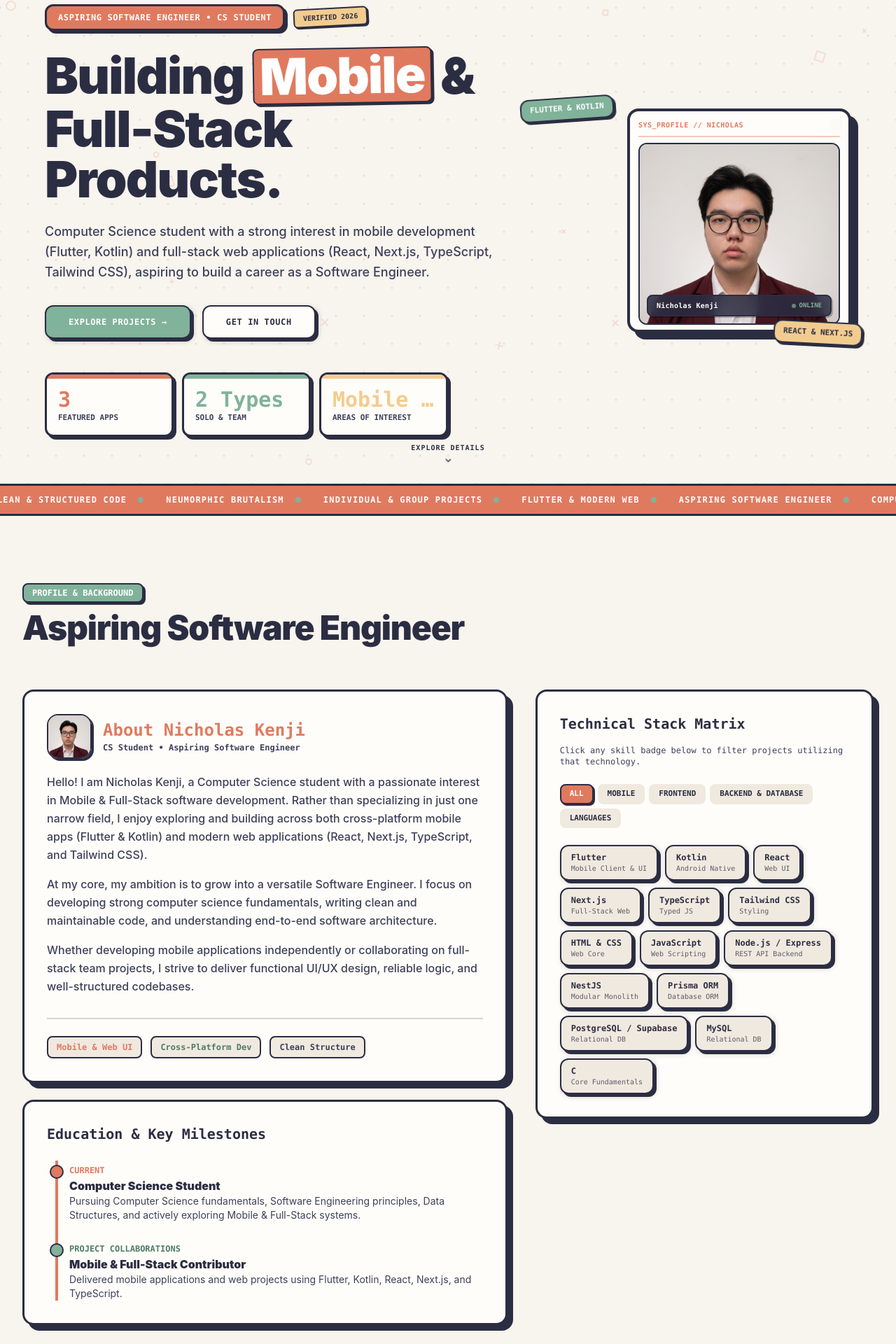
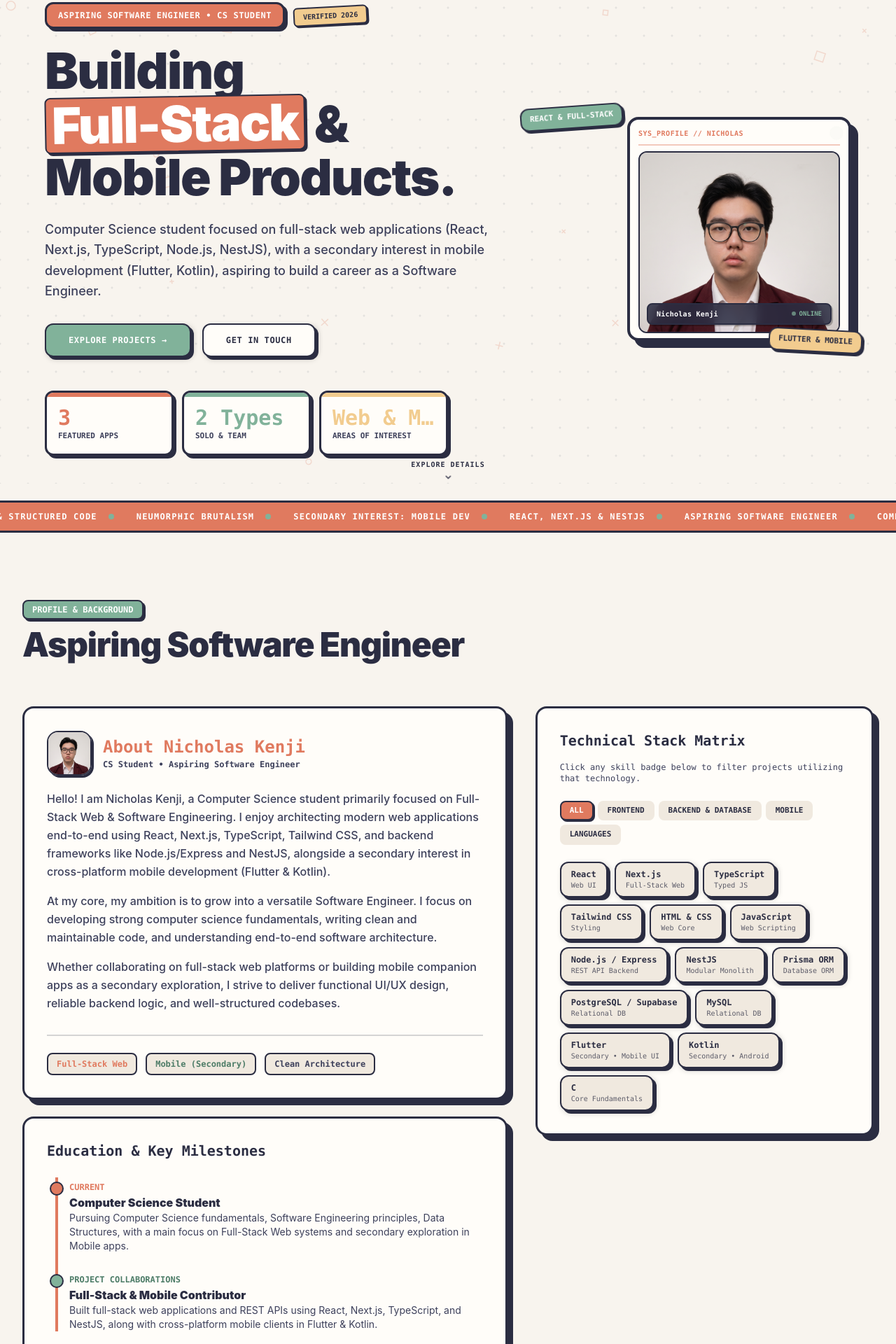
Before and after one commit to N11ch/PortoWeb, a React (Vite) app: page / in a window 1280 px wide. Shown: the part 109-2029 px from the top of the page at 70% size. Built offline with nearby package versions, Linux system fonts and the light colour scheme.

Commit message:
feat: position Full-Stack Web as primary focus and Mobile as secondary interest

```diff
--- a/src/components/About.jsx
+++ b/src/components/About.jsx
@@ -4,7 +4,7 @@ import ScrollReveal from './ScrollReveal';
 import profilePic from '../assets/PP_Kacamata.jpg';
 
 export default function About({ isDarkMode, onSelectSkillFilter, selectedSkill }) {
-  const categories = ["All", "Mobile", "Frontend", "Backend & Database", "Languages"];
+  const categories = ["All", "Frontend", "Backend & Database", "Mobile", "Languages"];
   const [activeCategory, setActiveCategory] = React.useState("All");
 
   const filteredSkills = activeCategory === "All"
@@ -69,13 +69,13 @@ export default function About({ isDarkMode, onSelectSkillFilter, selectedSkill }
                 isDarkMode ? 'text-slate-300' : 'text-[#3d405b]'
               }`}>
                 <p>
-                  Hello! I am Nicholas Kenji, a Computer Science student with a passionate interest in Mobile &amp; Full-Stack software development. Rather than specializing in just one narrow field, I enjoy exploring and building across both cross-platform mobile apps (Flutter &amp; Kotlin) and modern web applications (React, Next.js, TypeScript, and Tailwind CSS).
+                  Hello! I am Nicholas Kenji, a Computer Science student primarily focused on Full-Stack Web &amp; Software Engineering. I enjoy architecting modern web applications end-to-end using React, Next.js, TypeScript, Tailwind CSS, and backend frameworks like Node.js/Express and NestJS, alongside a secondary interest in cross-platform mobile development (Flutter &amp; Kotlin).
                 </p>
                 <p>
                   At my core, my ambition is to grow into a versatile Software Engineer. I focus on developing strong computer science fundamentals, writing clean and maintainable code, and understanding end-to-end software architecture.
                 </p>
                 <p>
-                  Whether developing mobile applications independently or collaborating on full-stack team projects, I strive to deliver functional UI/UX design, reliable logic, and well-structured codebases.
+                  Whether collaborating on full-stack web platforms or building mobile companion apps as a secondary exploration, I strive to deliver functional UI/UX design, reliable backend logic, and well-structured codebases.
                 </p>
               </div>
 
@@ -84,17 +84,17 @@ export default function About({ isDarkMode, onSelectSkillFilter, selectedSkill }
                 <span className={`px-3 py-1.5 rounded-lg border-2 font-mono text-xs font-bold ${
                   isDarkMode ? 'bg-[#232630] border-[#3d4254] text-[#f2cc8f]' : 'bg-[#f0e9df] border-[#2b2d42] text-[#e07a5f]'
                 }`}>
-                  Mobile &amp; Web UI
+                  Full-Stack Web
                 </span>
                 <span className={`px-3 py-1.5 rounded-lg border-2 font-mono text-xs font-bold ${
                   isDarkMode ? 'bg-[#232630] border-[#3d4254] text-[#81b29a]' : 'bg-[#f0e9df] border-[#2b2d42] text-[#4d7c67]'
                 }`}>
-                  Cross-Platform Dev
+                  Mobile (Secondary)
                 </span>
                 <span className={`px-3 py-1.5 rounded-lg border-2 font-mono text-xs font-bold ${
                   isDarkMode ? 'bg-[#232630] border-[#3d4254] text-[#e07a5f]' : 'bg-[#f0e9df] border-[#2b2d42] text-[#3d405b]'
                 }`}>
-                  Clean Structure
+                  Clean Architecture
                 </span>
               </div>
             </div>
@@ -122,7 +122,7 @@ export default function About({ isDarkMode, onSelectSkillFilter, selectedSkill }
                     Computer Science Student
                   </h4>
                   <p className={`text-sm ${isDarkMode ? 'text-slate-400' : 'text-[#3d405b]'}`}>
-                    Pursuing Computer Science fundamentals, Software Engineering principles, Data Structures, and actively exploring Mobile &amp; Full-Stack systems.
+                    Pursuing Computer Science fundamentals, Software Engineering principles, Data Structures, with a main focus on Full-Stack Web systems and secondary exploration in Mobile apps.
                   </p>
                 </div>
 
@@ -130,10 +130,10 @@ export default function About({ isDarkMode, onSelectSkillFilter, selectedSkill }
                   <div className="absolute left-1 top-1.5 w-5 h-5 rounded-full bg-[#81b29a] border-2 border-[#2b2d42]" />
                   <span className="font-mono text-xs font-extrabold uppercase text-[#4d7c67]">Project Collaborations</span>
                   <h4 className={`text-base font-black ${isDarkMode ? 'text-white' : 'text-[#2b2d42]'}`}>
-                    Mobile &amp; Full-Stack Contributor
+                    Full-Stack &amp; Mobile Contributor
                   </h4>
                   <p className={`text-sm ${isDarkMode ? 'text-slate-400' : 'text-[#3d405b]'}`}>
-                    Delivered mobile applications and web projects using Flutter, Kotlin, React, Next.js, and TypeScript.
+                    Built full-stack web applications and REST APIs using React, Next.js, TypeScript, and NestJS, along with cross-platform mobile clients in Flutter &amp; Kotlin.
                   </p>
                 </div>
 
--- a/src/components/Contact.jsx
+++ b/src/components/Contact.jsx
@@ -39,7 +39,7 @@ export default function Contact({ isDarkMode }) {
           <p className={`text-base font-medium max-w-xl mx-auto ${
             isDarkMode ? 'text-slate-400' : 'text-[#3d405b]'
           }`}>
-            Open to software engineering opportunities, mobile &amp; full-stack discussions, or project collaborations. Reach out directly via email or connect across social channels.
+            Open to software engineering opportunities, full-stack web &amp; backend discussions, or mobile project collaborations. Reach out directly via email or connect across social channels.
           </p>
         </div>
       </ScrollReveal>
--- a/src/components/Hero.jsx
+++ b/src/components/Hero.jsx
@@ -32,14 +32,14 @@ export default function Hero({ isDarkMode }) {
           <h1 className={`text-5xl sm:text-6xl lg:text-7xl font-black tracking-tight leading-none ${
             isDarkMode ? 'text-white' : 'text-[#2b2d42]'
           }`}>
-            Building <span className="px-2 py-0.5 rounded-lg bg-[#e07a5f] text-white border-2 border-[#2b2d42] shadow-[3px_3px_0px_#2b2d42] inline-block rotate-[-1deg]">Mobile</span> &amp; Full-Stack Products.
+            Building <span className="px-2 py-0.5 rounded-lg bg-[#e07a5f] text-white border-2 border-[#2b2d42] shadow-[3px_3px_0px_#2b2d42] inline-block rotate-[-1deg]">Full-Stack</span> &amp; Mobile Products.
           </h1>
 
           {/* Subtitle / Bio summary */}
           <p className={`text-base sm:text-lg font-medium max-w-2xl leading-relaxed ${
             isDarkMode ? 'text-slate-300' : 'text-[#3d405b]'
           }`}>
-            Computer Science student with a strong interest in mobile development (Flutter, Kotlin) and full-stack web applications (React, Next.js, TypeScript, Tailwind CSS), aspiring to build a career as a Software Engineer.
+            Computer Science student focused on full-stack web applications (React, Next.js, TypeScript, Node.js, NestJS), with a secondary interest in mobile development (Flutter, Kotlin), aspiring to build a career as a Software Engineer.
           </p>
 
           {/* Action CTAs */}
@@ -92,7 +92,7 @@ export default function Hero({ isDarkMode }) {
                 : 'bg-[#fffdf9] border-[#2b2d42] shadow-[4px_4px_0px_#2b2d42]'
             }`}>
               <div className="h-1.5 bg-[#f2cc8f] -mx-2.5 sm:-mx-4 -mt-2.5 sm:-mt-4 mb-2.5 sm:mb-3" />
-              <div className="text-lg sm:text-2xl lg:text-3xl font-black text-[#f2cc8f] font-mono truncate">Mobile &amp; Web</div>
+              <div className="text-lg sm:text-2xl lg:text-3xl font-black text-[#f2cc8f] font-mono truncate">Web &amp; Mobile</div>
               <div className={`text-[10px] sm:text-[11px] font-mono font-bold uppercase ${isDarkMode ? 'text-slate-400' : 'text-[#3d405b]'}`}>
                 Areas of Interest
               </div>
@@ -106,11 +106,11 @@ export default function Hero({ isDarkMode }) {
 
           {/* Floating Retro Tech Badges */}
           <div className="hidden sm:block absolute -top-4 -left-4 z-20 px-3 py-1.5 rounded-xl border-2 font-mono text-[11px] font-black uppercase bg-[#81b29a] text-white border-[#2b2d42] shadow-[3px_3px_0px_#2b2d42] rotate-[-4deg] animate-pulse">
-            Flutter &amp; Kotlin
+            React &amp; Full-Stack
           </div>
 
           <div className="hidden sm:block absolute -bottom-4 -right-4 z-20 px-3 py-1.5 rounded-xl border-2 font-mono text-[11px] font-black uppercase bg-[#f2cc8f] text-[#2b2d42] border-[#2b2d42] shadow-[3px_3px_0px_#2b2d42] rotate-[3deg]">
-            React &amp; Next.js
+            Flutter &amp; Mobile
           </div>
 
           <div className={`relative w-64 h-64 sm:w-80 sm:h-80 max-w-full rounded-2xl border-4 p-3 transition-transform duration-300 hover:scale-[1.02] ${
--- a/src/components/Marquee.jsx
+++ b/src/components/Marquee.jsx
@@ -4,12 +4,12 @@ export default function Marquee({ isDarkMode }) {
   const items = [
     "ASPIRING SOFTWARE ENGINEER",
     "COMPUTER SCIENCE STUDENT",
-    "INTERESTED IN MOBILE & FULL-STACK",
+    "PRIMARY FOCUS: FULL-STACK WEB",
     "REACT 19 & VITE",
     "CLEAN & STRUCTURED CODE",
     "NEUMORPHIC BRUTALISM",
-    "INDIVIDUAL & GROUP PROJECTS",
-    "FLUTTER & MODERN WEB"
+    "SECONDARY INTEREST: MOBILE DEV",
+    "REACT, NEXT.JS & NESTJS"
   ];
 
   return (
--- a/src/components/TerminalModal.jsx
+++ b/src/components/TerminalModal.jsx
@@ -35,7 +35,7 @@ export default function TerminalModal({ isOpen, onClose }) {
       case 'about':
         newHistory.push({
           type: 'output',
-          text: 'Nicholas Kenji - Computer Science Student & Aspiring Software Engineer\nInterested in Mobile & Full-Stack Development.\nTech Stack: Flutter, Kotlin, React, Next.js, TypeScript, Tailwind CSS, MySQL, C, HTML, CSS, JavaScript.'
+          text: 'Nicholas Kenji - Computer Science Student & Aspiring Software Engineer\nPrimary Focus: Full-Stack Web Development (React, Next.js, TypeScript, NestJS, Node.js)\nSecondary Interest: Mobile Development (Flutter, Kotlin)\nTech Stack: React, Next.js, TypeScript, Tailwind CSS, NestJS, Express, PostgreSQL, MySQL, Flutter, Kotlin, C.'
         });
         break;
 
--- a/src/data/projects.js
+++ b/src/data/projects.js
@@ -107,11 +107,7 @@ export const projectsData = [
 ];
 
 export const skillsData = [
-  // Mobile Development
-  { category: "Mobile", name: "Flutter", level: "Mobile Client & UI" },
-  { category: "Mobile", name: "Kotlin", level: "Android Native" },
-
-  // Frontend & Web
+  // Frontend & Web (Primary)
   { category: "Frontend", name: "React", level: "Web UI" },
   { category: "Frontend", name: "Next.js", level: "Full-Stack Web" },
   { category: "Frontend", name: "TypeScript", level: "Typed JS" },
@@ -119,13 +115,17 @@ export const skillsData = [
   { category: "Frontend", name: "HTML & CSS", level: "Web Core" },
   { category: "Frontend", name: "JavaScript", level: "Web Scripting" },
 
-  // Backend & Database
+  // Backend & Database (Primary)
   { category: "Backend & Database", name: "Node.js / Express", level: "REST API Backend" },
   { category: "Backend & Database", name: "NestJS", level: "Modular Monolith" },
   { category: "Backend & Database", name: "Prisma ORM", level: "Database ORM" },
   { category: "Backend & Database", name: "PostgreSQL / Supabase", level: "Relational DB" },
   { category: "Backend & Database", name: "MySQL", level: "Relational DB" },
 
+  // Mobile Development (Secondary Interest)
+  { category: "Mobile", name: "Flutter", level: "Secondary • Mobile UI" },
+  { category: "Mobile", name: "Kotlin", level: "Secondary • Android" },
+
   // Programming Languages
   { category: "Languages", name: "C", level: "Core Fundamentals" }
 ];
```
